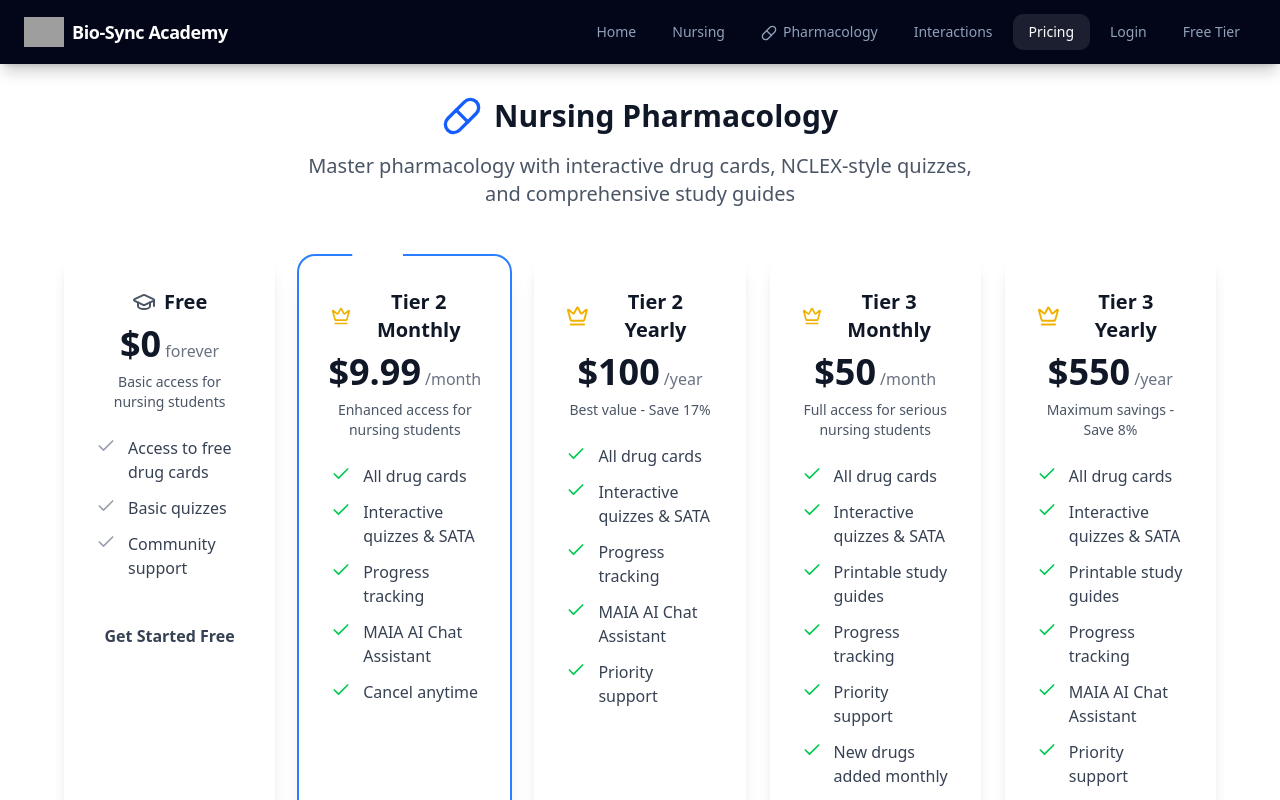
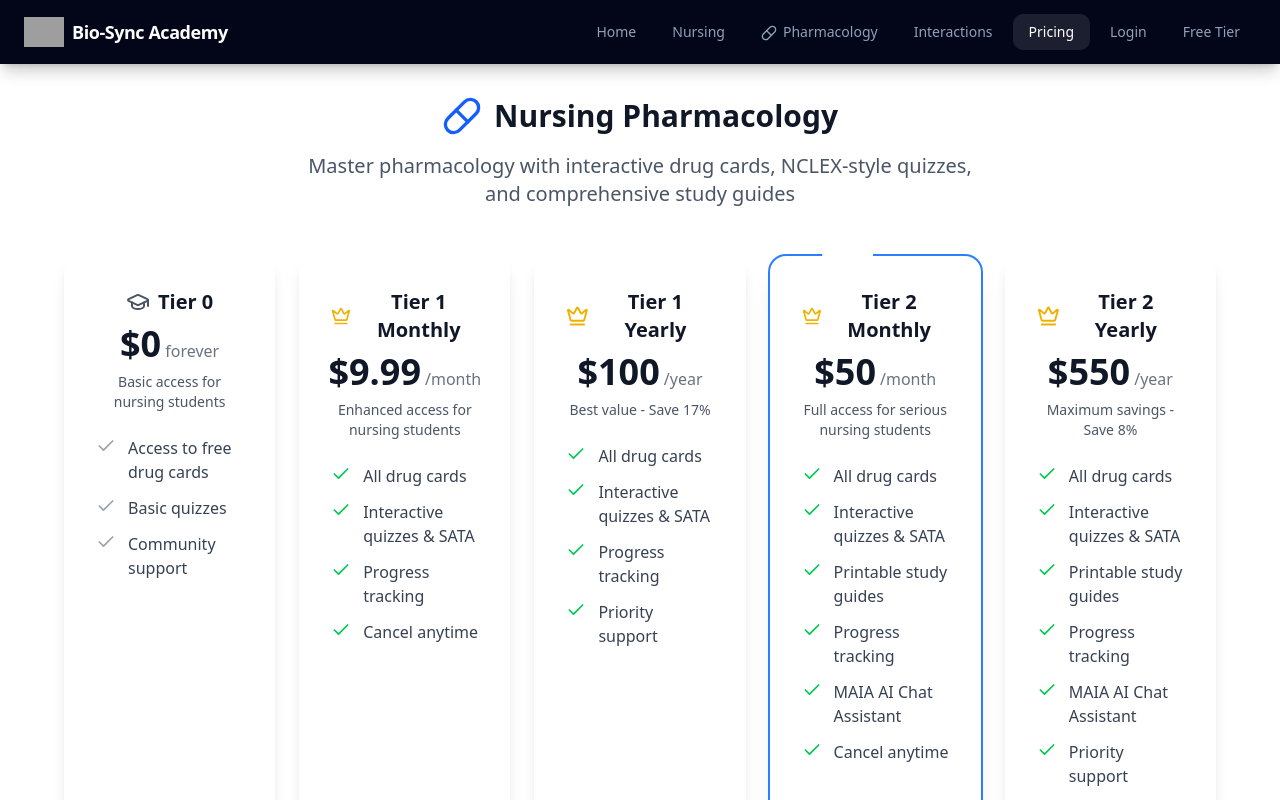
Before and after one commit to lewyman/End-game, a React (Vite) app in the folder frontend/: page /pricing in a window 1280 px wide. Shown: the top 800 px of the page. Built offline with nearby package versions, Linux system fonts and the light colour scheme; grey boxes are pictures that could not be loaded.

Commit message:
Update tiers: Tier 0, Tier 1, Tier 2

```diff
--- a/frontend/src/pages/Pricing.tsx
+++ b/frontend/src/pages/Pricing.tsx
@@ -16,7 +16,7 @@ interface PricingTier {
 
 const pricingTiers: PricingTier[] = [
   {
-    name: "Free",
+    name: "Tier 0",
     price: "$0",
     period: "forever",
     description: "Basic access for nursing students",
@@ -25,16 +25,43 @@ const pricingTiers: PricingTier[] = [
       "Basic quizzes",
       "Community support"
     ],
-    priceId: "free"
+    priceId: "tier0"
   },
   {
-    name: "Tier 2 Monthly",
+    name: "Tier 1 Monthly",
     price: "$9.99",
     period: "/month",
     description: "Enhanced access for nursing students",
     features: [
       "All drug cards",
       "Interactive quizzes & SATA",
+      "Progress tracking",
+      "Cancel anytime"
+    ],
+    priceId: "tier1_monthly"
+  },
+  {
+    name: "Tier 1 Yearly",
+    price: "$100",
+    period: "/year",
+    description: "Best value - Save 17%",
+    features: [
+      "All drug cards",
+      "Interactive quizzes & SATA",
+      "Progress tracking",
+      "Priority support"
+    ],
+    priceId: "tier1_yearly"
+  },
+  {
+    name: "Tier 2 Monthly",
+    price: "$50",
+    period: "/month",
+    description: "Full access for serious nursing students",
+    features: [
+      "All drug cards",
+      "Interactive quizzes & SATA",
+      "Printable study guides",
       "Progress tracking",
       "MAIA AI Chat Assistant",
       "Cancel anytime"
@@ -44,35 +71,6 @@ const pricingTiers: PricingTier[] = [
   },
   {
     name: "Tier 2 Yearly",
-    price: "$100",
-    period: "/year",
-    description: "Best value - Save 17%",
-    features: [
-      "All drug cards",
-      "Interactive quizzes & SATA",
-      "Progress tracking",
-      "MAIA AI Chat Assistant",
-      "Priority support"
-    ],
-    priceId: "tier2_yearly"
-  },
-  {
-    name: "Tier 3 Monthly",
-    price: "$50",
-    period: "/month",
-    description: "Full access for serious nursing students",
-    features: [
-      "All drug cards",
-      "Interactive quizzes & SATA",
-      "Printable study guides",
-      "Progress tracking",
-      "Priority support",
-      "New drugs added monthly"
-    ],
-    priceId: "tier3_monthly"
-  },
-  {
-    name: "Tier 3 Yearly",
     price: "$550",
     period: "/year",
     description: "Maximum savings - Save 8%",
@@ -86,7 +84,7 @@ const pricingTiers: PricingTier[] = [
       "New drugs added monthly",
       "1-on-1 tutoring sessions"
     ],
-    priceId: "tier3_yearly"
+    priceId: "tier2_yearly"
   }
 ];
 
@@ -96,7 +94,7 @@ export default function Pricing() {
   const navigate = useNavigate();
 
   const handleSubscribe = async (priceId: string) => {
-    if (priceId === "free") {
+    if (priceId === "tier0") {
       navigate("/drugs");
       return;
     }
@@ -171,7 +169,7 @@ export default function Pricing() {
 
               <div className="text-center mb-6">
                 <div className="flex items-center justify-center gap-2 mb-2">
-                  {tier.name === "Free" ? (
+                  {tier.name === "Tier 0" ? (
                     <GraduationCap className="w-6 h-6 text-gray-600" />
                   ) : (
                     <Crown className="w-6 h-6 text-yellow-500" />
@@ -188,7 +186,7 @@ export default function Pricing() {
               <ul className="space-y-3 mb-8">
                 {tier.features.map((feature, idx) => (
                   <li key={idx} className="flex items-start gap-3">
-                    <Check className={`w-5 h-5 flex-shrink-0 ${tier.name === "Free" ? "text-gray-400" : "text-green-500"}`} />
+                    <Check className={`w-5 h-5 flex-shrink-0 ${tier.name === "Tier 0" ? "text-gray-400" : "text-green-500"}`} />
                     <span className="text-gray-700">{feature}</span>
                   </li>
                 ))}
--- a/frontend/src/pages/Tier0.tsx
+++ b/frontend/src/pages/Tier0.tsx
@@ -94,18 +94,18 @@ export default function Tier0() {
           </p>
           <div className="flex flex-col sm:flex-row items-center justify-center gap-4">
             <div className="bg-white rounded-xl p-4">
-              <p className="text-2xl font-bold text-gray-900">$4.99</p>
-              <p className="text-gray-500 text-sm">/month</p>
+              <p className="text-2xl font-bold text-gray-900">$9.99</p>
+              <p className="text-gray-500 text-sm">Tier 1/month</p>
             </div>
             <div className="bg-white rounded-xl p-4">
-              <p className="text-2xl font-bold text-gray-900">$29.99</p>
-              <p className="text-gray-500 text-sm">/year (Save 50%)</p>
+              <p className="text-2xl font-bold text-gray-900">$50</p>
+              <p className="text-gray-500 text-sm">Tier 2/month</p>
             </div>
             <Link
               to="/pricing"
               className="px-6 py-3 bg-blue-600 text-white rounded-xl font-semibold hover:bg-blue-700 transition-colors"
             >
-              Upgrade Now
+              View All Tiers
             </Link>
           </div>
         </div>
```
